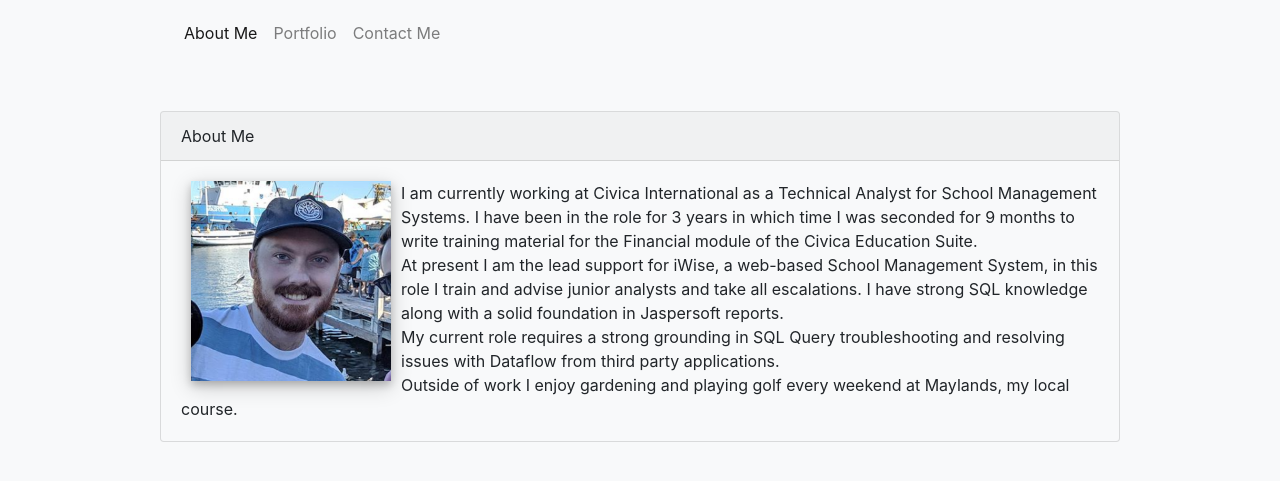
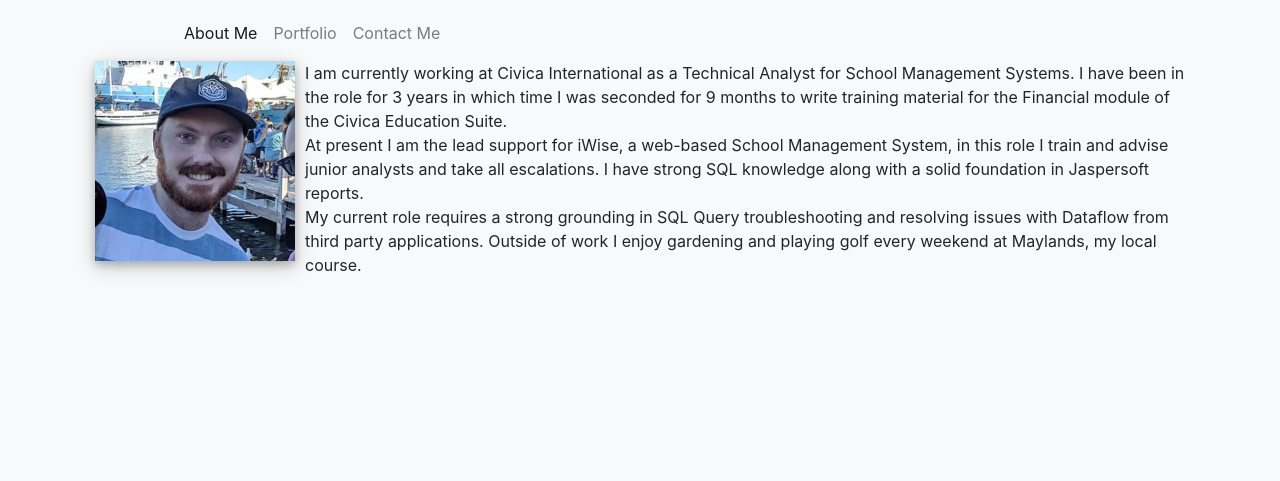
Before and after one commit to timothyosm/Bootstrap-Portfolio, a plain HTML site: page index.html in a window 1280 px wide. Shown: the part 61-542 px from the top of the page. Drawn offline with nearby package versions, Linux system fonts and the light colour scheme.

Commit message:
removed cards

```diff
--- a/index.html
+++ b/index.html
@@ -4,6 +4,7 @@
     <link rel="stylesheet" type="text/css" href="style.css">
     <link rel="stylesheet" href="https://stackpath.bootstrapcdn.com/bootstrap/4.3.1/css/bootstrap.min.css"
         integrity="sha384-ggOyR0iXCbMQv3Xipma34MD+dH/1fQ784/j6cY/iJTQUOhcWr7x9JvoRxT2MZw1T" crossorigin="anonymous">
+    <meta name="viewport" content="width=device-width, initial-scale=1.0">
 </head>
 
 <header>
@@ -22,7 +23,8 @@
         </button>
         <div class="collapse navbar-collapse" id="navbarNavAltMarkup">
             <div class="navbar-nav">
-                <a class="nav-item nav-link active" href="index.html">About Me <span class="sr-only">(current)</span></a>
+                <a class="nav-item nav-link active" href="index.html">About Me <span
+                        class="sr-only">(current)</span></a>
                 <a class="nav-item nav-link" href="Portfolio.html">Portfolio</a>
                 <a class="nav-item nav-link" href="contact.html">Contact Me</a>
             </div>
@@ -31,25 +33,31 @@
 </header>
 
 <body>
-    <div class="card bg-light mb-3">
-        <div class="card-header">
-            About Me
-        </div>
-        <div class="card-body">
-            <p class="card-text"> <img class="profile" src="assets\images\Profilepic.png" alt="Profile picture"> I am
+
+    <div class="container">
+        <div class="row">
+            <div class="col-md">
+                <img class="profile" src="assets\images\Profilepic.png" alt="Profile picture"> I am
                 currently working
-                at Civica International as a Technical Analyst for School Management Systems. I have been in the role
+                at Civica International as a Technical Analyst for School Management Systems. I have been in
+                the role
                 for 3 years in which time I was seconded for 9 months to
                 write training material for the Financial module of the Civica Education Suite. <br>
 
-                At present I am the lead support for iWise, a web-based School Management System, in this role I train
-                and advise junior analysts and take all escalations. I have strong SQL knowledge along with a solid
+                At present I am the lead support for iWise, a web-based School Management System, in this
+                role I train
+                and advise junior analysts and take all escalations. I have strong SQL knowledge along with
+                a solid
                 foundation in Jaspersoft reports. <br>
 
-                My current role requires a strong grounding in SQL Query troubleshooting and resolving issues with
-                Dataflow from third party applications. <br>
+                My current role requires a strong grounding in SQL Query troubleshooting and resolving
+                issues with
+                Dataflow from third party applications.
 
-                Outside of work I enjoy gardening and playing golf every weekend at Maylands, my local course. <br> </p>
+                Outside of work I enjoy gardening and playing golf every weekend at Maylands, my local
+                course. </p>
+
+            </div>
         </div>
         <script src="https://code.jquery.com/jquery-3.3.1.slim.min.js"
             integrity="sha384-q8i/X+965DzO0rT7abK41JStQIAqVgRVzpbzo5smXKp4YfRvH+8abtTE1Pi6jizo"
--- a/style.css
+++ b/style.css
@@ -1,3 +1,7 @@
+body {
+    background-color: #f8f9fa!important;
+}
+
 .card {
     width: 960px;
     margin: auto;
@@ -21,15 +25,12 @@ header {
     margin: auto;
 }
 
-footer {
-    bottom: 0;
-    margin: auto;
-}
-
 form {
     margin: auto;
 }
 
-body{
+.container {
     background-color: #f8f9fa!important;
+    width: 960px;
+    margin: auto;
 }
```
Also changed, not shown: Portfolio.html (+26 -17 lines), contact.html (+5 -4 lines).
